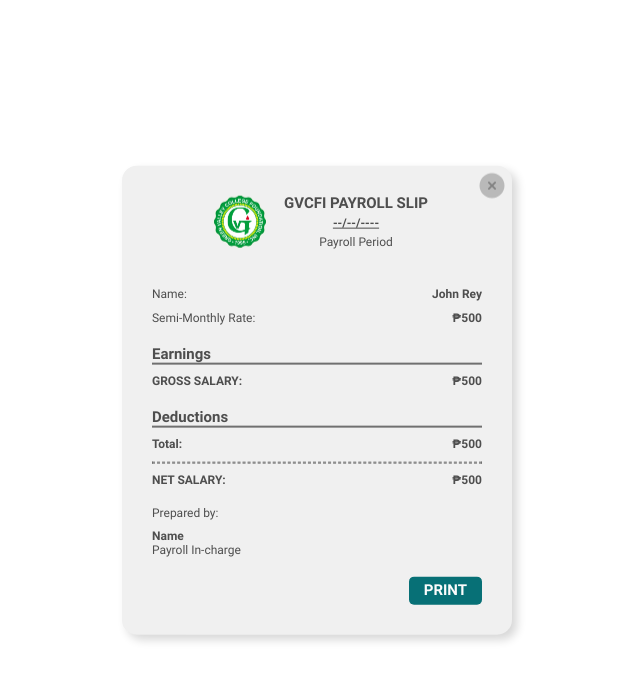
After one commit to CodexFour/Payrollv3, a PHP site: page /admin/salary/components/modal/view-payslip.php in a window 1280 px wide. The commit adds this page. Shown: the top 681 px of the page, without its empty margins (323-963 px from the left). Run offline with PHP 8.4, Linux system fonts and the light colour scheme.

Commit message:
adding payslip modal and calculator modal

```diff
--- /dev/null
+++ b/admin/salary/components/modal/view-payslip.php
@@ -0,0 +1,53 @@
+<link rel="stylesheet" href="../../../admin.css">
+<section class="modal-content card">
+    <button class="btn btn-iconic btn-close btn-transparent" onclick="closeModal('.modal-payslip')">
+    </button>
+    <header class="modal-header payslip-header">
+        <img src="../../../../src/assets/icons/logo.png" alt="" class="icon-xl">
+        <div class="card-name text-center">
+            <strong class="text-title txt-xxs">GVCFI PAYROLL SLIP</strong>
+            <span class="text-bold txt-teen text-underline" id="db_curr_pr_date">--/--/----</span>
+            <span class="text-regular txt-teen">Payroll Period</span>
+        </div>
+    </header>
+    <main class="modal-body">
+        <div class="payroll-details-container">
+           <span class="text-regular txt-teen payroll-details">Name:
+               <span class="text-bold txt-teen right">John Rey</span>
+           </span>
+            <span class="text-regular txt-teen payroll-details">Semi-Monthly Rate: <span
+                        class="text-bold txt-teen amount">500</span></span>
+            <div class="payroll-container">
+                <div class="employee-header personal-information">
+                    <h2 class="text-bold txt-xxs">Earnings</h2>
+                </div>
+                <span class="text-bold txt-teen payroll-details">GROSS SALARY:
+                    <span class="text-bold txt-teen amount">500</span>
+                </span>
+
+            </div>
+            <div class="payroll-container">
+                <div class="employee-header personal-information">
+                    <h2 class="text-bold txt-xxs">Deductions</h2>
+                </div>
+                <span class="text-bold txt-teen payroll-details">Total:
+                    <span class="text-bold txt-teen amount">500</span>
+                </span>
+                <div class="vertical-line"></div>
+                <span class="text-bold txt-teen payroll-details">NET SALARY:
+                    <span class="text-bold txt-teen amount">500</span>
+                </span>
+
+            </div>
+
+            <div class="payroll-footer">
+                <span class="text-regular txt-teen">Prepared by:</span>
+                <div class="payroll-in-charge">
+                    <span class="text-bold txt-teen">Name</span>
+                    <span class="text-regular txt-teen">Payroll In-charge</span>
+                </div>
+            </div>
+        </div>
+        <button class="btn text-bold txt-xxs btn-save">PRINT</button>
+    </main>
+</section>
--- a/admin/salary/components/salary-table.php
+++ b/admin/salary/components/salary-table.php
@@ -98,8 +98,10 @@
             <span class="text-regular txt-xxs status paid"></span>
         </td>
         <td>
-            <a href="#" class="text-regular txt-xxs view-payslip">View Payslip</a>
+            <span class="text-regular txt-xxs view-payslip" onclick="openModal('.modal-payslip')">View Payslip</span>
         </td>
     </tr>
     </tbody>
 </table>
+
+<dialog class="modal modal-payslip"> <?php include_once 'modal/view-payslip.php' ?> </dialog>
--- a/admin/salary/salary.css
+++ b/admin/salary/salary.css
@@ -110,7 +110,7 @@
 
 .employee-search-control {
     display: flex;
-    gap: 10px
+    gap: 10px;
 }
 
 .view-payslip{
@@ -121,3 +121,53 @@
 .view-payslip:hover{
     opacity: 1;
 }
+
+.payslip-header{
+    margin: 0 auto;
+    width: 310px;
+    display: flex;
+    gap: 10px;
+    align-items: center;
+    justify-content: center;
+
+}
+
+
+.payroll-details-container{
+    display: flex;
+    flex-direction: column;
+    align-self: flex-start;
+    gap: 10px;
+    width: 330px;
+}
+
+.payroll-details{
+    display: flex;
+    justify-content: space-between;;
+}
+
+
+.payroll-container{
+    margin-top: 10px;
+    display: flex;
+    flex-direction: column;
+    gap: 10px;
+}
+
+.amount:before{
+    content: "₱";
+}
+
+.payroll-footer{
+    margin-top: 10px;
+    height:50px;
+    display: flex;
+    flex-direction: column;
+    justify-content: space-between;
+
+}
+
+.payroll-in-charge{
+    display: flex;
+    flex-direction: column;
+}
--- a/src/css/constants/text-position.css
+++ b/src/css/constants/text-position.css
@@ -13,3 +13,7 @@
 .text-justify{
     text-align: justify;
 }
+
+.text-underline{
+    text-decoration: underline;
+}
```
Also changed, not shown: admin/payments_deduction/components/modal/add-deduction.php (+27 -24 lines), admin/payments_deduction/components/modal/calculator.php (added, +48 -0 lines), admin/payments_deduction/payments_deduction.css (+126 -0 lines).
